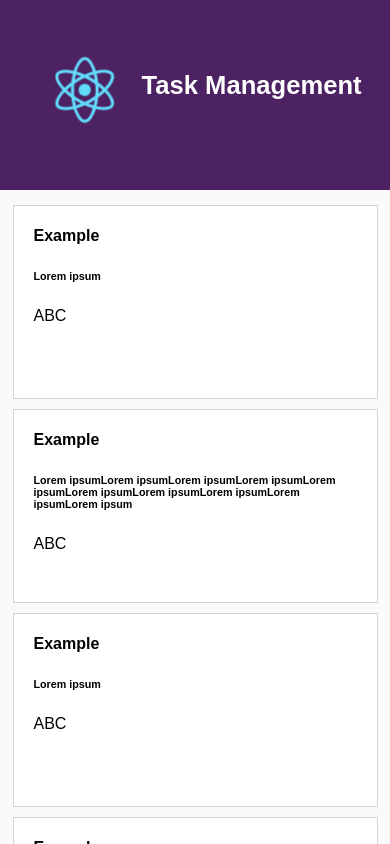
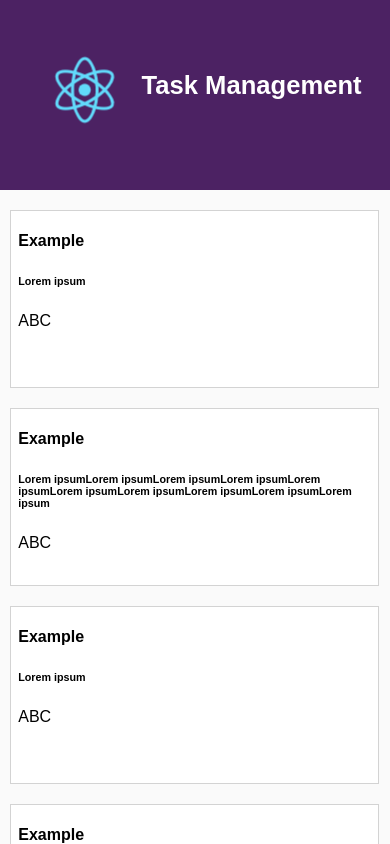
Before and after one commit to zoexiong/task-management-web, a React (Create React App) app: page / in a window 390 px wide. Shown: the top 844 px of the page. Built offline with nearby package versions, Linux system fonts and the light colour scheme.

Commit message:
add responsiveness from 480 to 1960

```diff
--- a/src/App.css
+++ b/src/App.css
@@ -1,6 +1,7 @@
 /*title and header*/
 .App {
   background-color: rgb(250,250,250);
+  width:100%;
 }
 
 .title {
@@ -24,6 +25,7 @@
   height: 150px;
   padding: 20px;
   color: white;
+  display: block;
 }
 
 .App-intro {
--- a/src/components/ProjectCard/ProjectCard.css
+++ b/src/components/ProjectCard/ProjectCard.css
@@ -1,9 +1,9 @@
 .card {
     height: 12em;
-    width: 18em;
+    /*width: 20%;*/
     border: 1px solid lightgray;
-    margin:20px 10px;
-    padding:0 20px;
+    /*margin:20px 1%;*/
+    padding:0 1%;
     background-color: white;
     display: inline-block;
     vertical-align:top;
@@ -22,40 +22,52 @@
 
 }
 
-@media screen and (max-width: 1200px) {
+@media screen and (min-width: 1960px) {
     .card {
-        width: 17em;
+        width: 16.8%;
+        margin: 20px 0.5%;
     }
 }
 
-@media screen and (max-width: 1080px) {
+@media screen and (max-width: 1959px) {
     .card {
-        width: 20em;
+        width: 21.5%;
+        margin:20px 0.6%;
     }
 }
 
-@media screen and (max-width: 900px) {
+@media screen and (max-width: 1440px) {
     .card {
-        width: 20em;
+        width: 29.5%;
+        margin:20px 0.8%;
     }
 }
 
-@media screen and (max-width: 820px) {
+/*@media screen and (max-width: 1280px) {*/
+    /*.card {*/
+        /*width: 27.2%;*/
+    /*}*/
+/*}*/
+
+@media screen and (max-width: 1080px) {
     .card {
-        margin: 10px 5px;
-        width: 18em;
+        width: 27%;
+        margin:15px 1%;
+        height:14em;
+        padding: 0 2%;
     }
 }
 
 @media screen and (max-width: 720px) {
     .card {
-        margin: 5px 5px;
-        width: 16em;
+        margin: 10px 1.5%;
+        width: 42%;
     }
 }
 
-@media screen and (max-width: 640px) {
+@media screen and (max-width: 480px) {
     .card {
-        width: 85%;
+        width: 92%;
+        height:11em;
     }
 }
--- a/src/components/ProjectList/ProjectList.css
+++ b/src/components/ProjectList/ProjectList.css
@@ -1,24 +1,38 @@
 .list-group {
-    padding:10px;
-    margin: 0 3%;
+    padding:10px 10%;
+    text-align: left;
+    display:inline-block;
+    width:80%;
+}
+
+.list-container {
     text-align: center;
 }
 
-@media screen and (max-width: 1200px) {
+@media screen and (max-width: 1960px) {
     .list-group {
-        margin: 0 2%;
+        padding:10px 8%;
+        width:84%;
     }
 }
 
+/*@media screen and (max-width: 1440px) {*/
+    /*.list-group {*/
+        /*padding:10px 8%;*/
+        /*width:84%;*/
+    /*}*/
+/*}*/
+
 @media screen and (max-width: 1080px) {
     .list-group {
-        margin: 0 1%;
+        padding:10px 4%;
+        width:92%;
     }
 }
 
 @media screen and (max-width: 800px) {
     .list-group {
-        margin: 0;
-        padding: 10px 5px 10px 5px;
+        padding:10px 1%;
+        width:98%;
     }
 }
--- a/src/components/ProjectList/ProjectList.js
+++ b/src/components/ProjectList/ProjectList.js
@@ -66,13 +66,13 @@ class ProjectList extends React.Component{
 
         if (this.state.projects) {
             return(
-                <div className="container">
+                <div className="list-container">
                     {this.renderProjects()}
                 </div>
             );
         } else {
             return(
-                <div className="container">
+                <div className="list-container">
                     <div id='msg-app-loading'>
                         Loading
                     </div>
```
